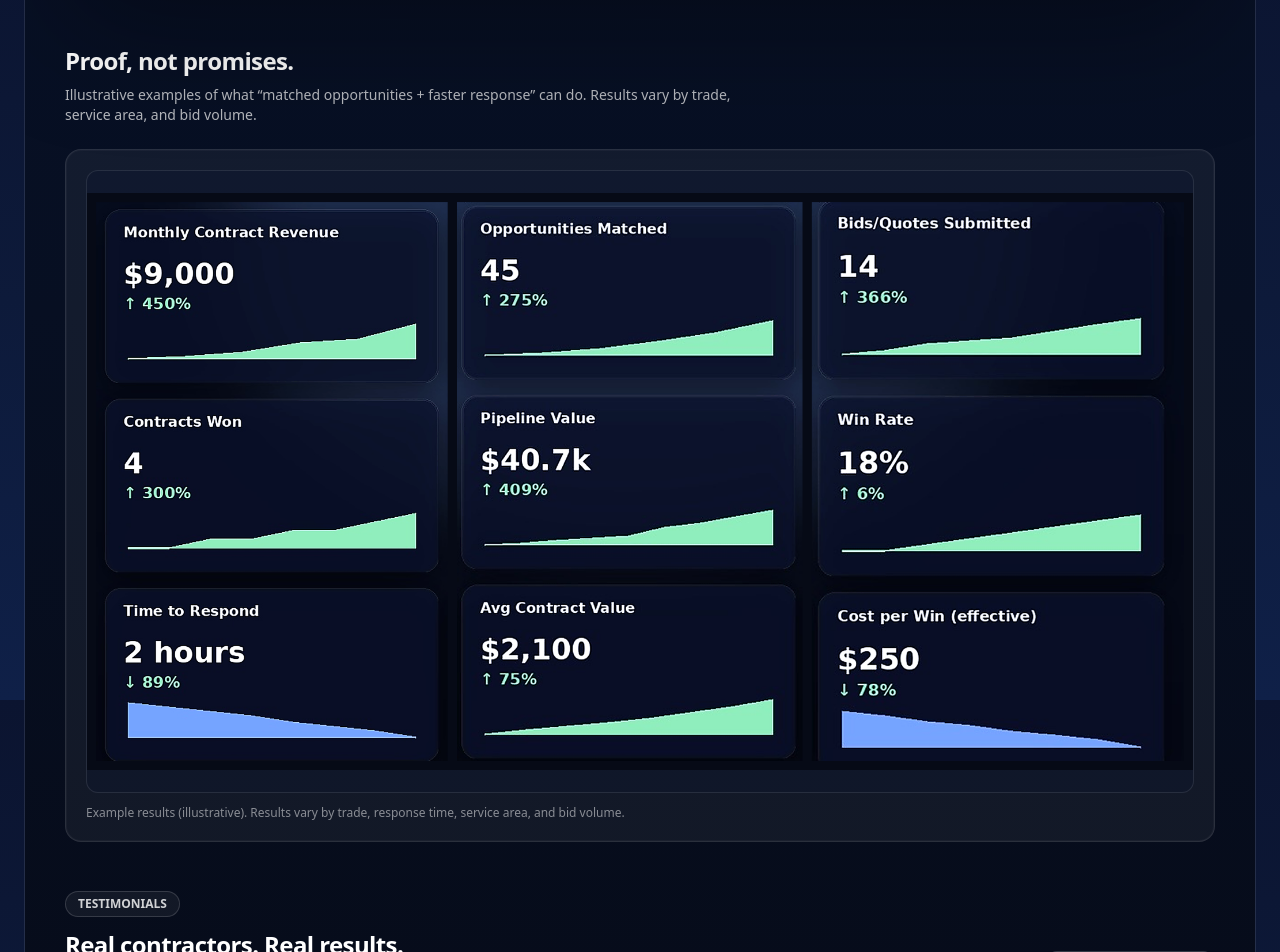
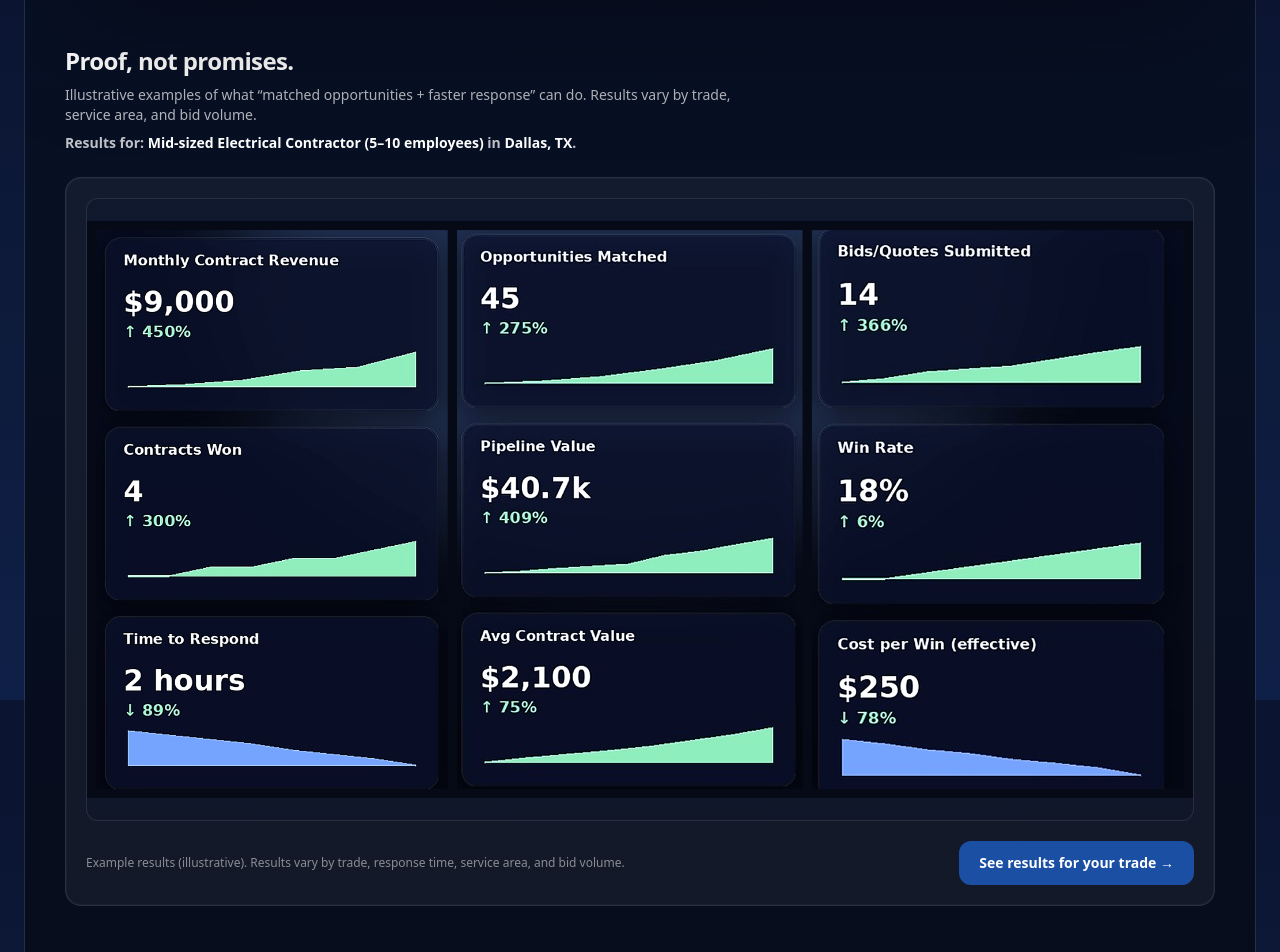
Before and after one commit to seansevrix/ambit, a Next.js app: page / in a window 1280 px wide. Shown: the part 900-1852 px from the top of the page. Built offline with nearby package versions, Linux system fonts and the light colour scheme; no server answers.

Commit message:
Update proof section: context + baselines + CTA, replace tiles image

```diff
--- a/app/page.tsx
+++ b/app/page.tsx
@@ -3,6 +3,9 @@ import Image from "next/image";
 import ConciergeLeadCapture from "./components/ConciergeLeadCapture";
 
 const LINK = "text-sm font-semibold text-white/75 hover:text-white transition";
+
+const PRIMARY_BTN =
+  "inline-flex items-center justify-center rounded-xl bg-[#1A4FA3] px-5 py-3 text-sm font-semibold text-white hover:bg-[#15428B]";
 
 const TESTIMONIALS = [
   {
@@ -71,9 +74,15 @@ export default function HomePage() {
             <h2 className="text-xl font-semibold tracking-tight text-white sm:text-2xl">
               Proof, not promises.
             </h2>
+
             <p className="mt-2 max-w-2xl text-sm text-white/70">
               Illustrative examples of what “matched opportunities + faster response” can do. Results vary by trade,
               service area, and bid volume.
+            </p>
+
+            <p className="mt-2 text-sm font-semibold text-white/75">
+              Results for: <span className="text-white">Mid-sized Electrical Contractor (5–10 employees)</span> in{" "}
+              <span className="text-white">Dallas, TX</span>.
             </p>
 
             <div className="mt-6 overflow-hidden rounded-2xl border border-white/10 bg-white/5 p-4 shadow-[0_0_0_1px_rgba(255,255,255,0.03)_inset] sm:p-5">
@@ -87,9 +96,15 @@ export default function HomePage() {
                 />
               </div>
 
-              <p className="mt-3 text-xs text-white/50">
-                Example results (illustrative). Results vary by trade, response time, service area, and bid volume.
-              </p>
+              <div className="mt-5 flex flex-col gap-3 sm:flex-row sm:items-center sm:justify-between">
+                <p className="text-xs text-white/50">
+                  Example results (illustrative). Results vary by trade, response time, service area, and bid volume.
+                </p>
+
+                <Link href="#preview" className={PRIMARY_BTN}>
+                  See results for your trade →
+                </Link>
+              </div>
             </div>
           </div>
 
```
